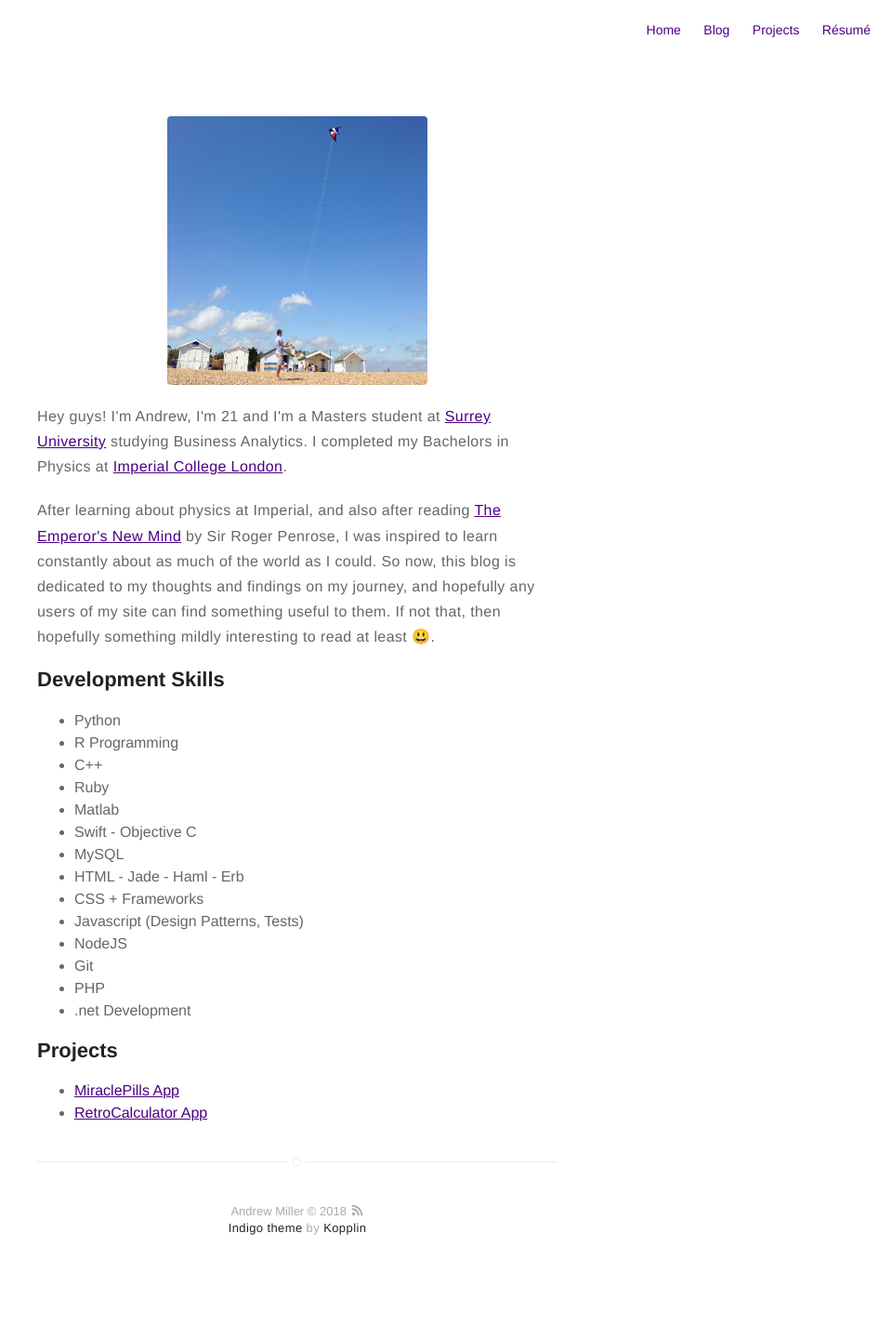
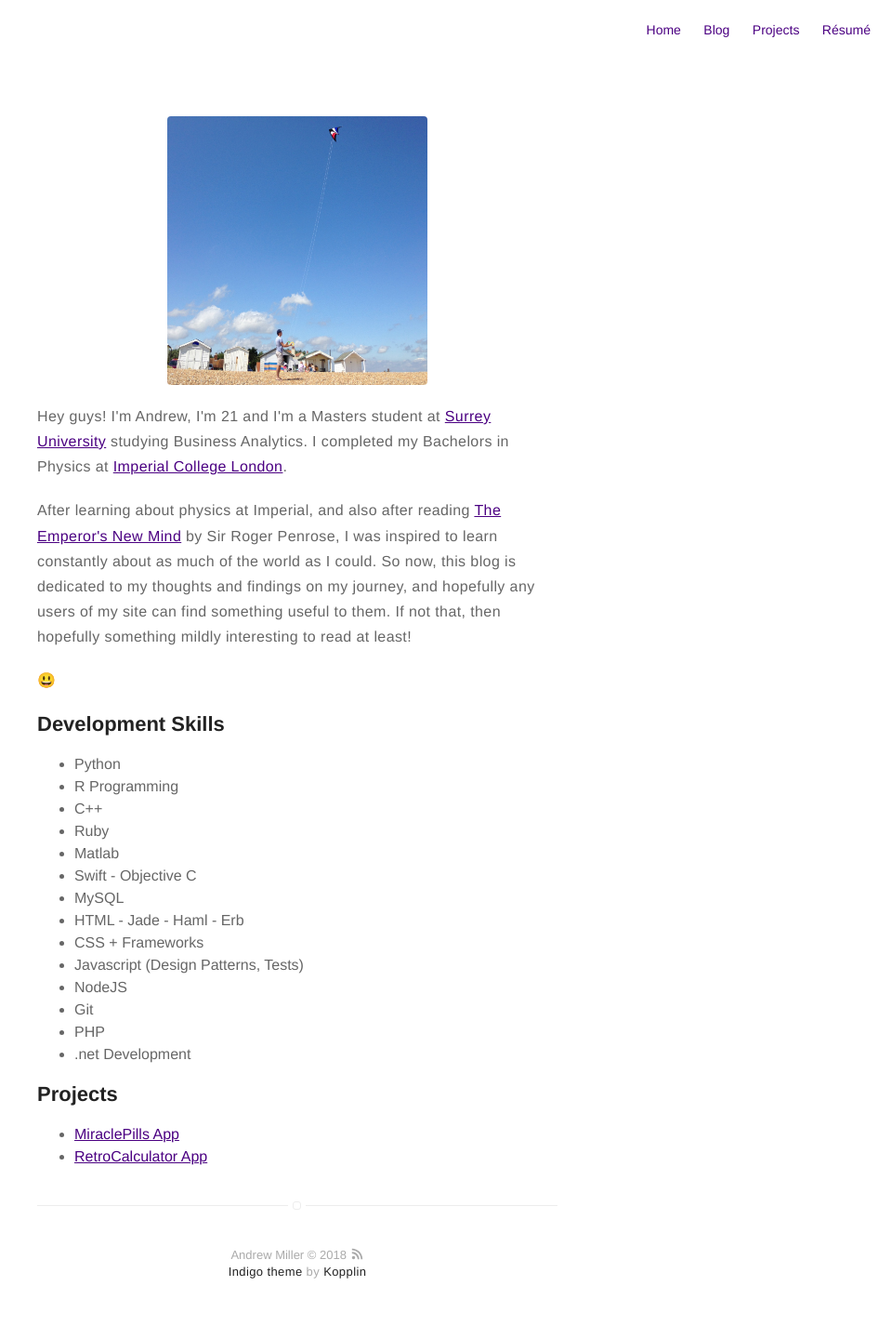
Before and after one commit to milldawg167/milldawg167.github.io, a Jekyll site: the page built from about.md, in a window 1280 px wide. Shown: the whole page at 93% size, without its empty margins (320-1280 px from the left). Built offline with Jekyll 4.4.1, drawn with Linux system fonts in a browser that asks for light colours; emoji names are drawn with the system emoji font; before the commit the page ends 1392 px from its top, so only the background shows below that.

```diff
--- a/about.md
+++ b/about.md
@@ -15,7 +15,9 @@ ref=dp_ob_title_bk">The Emperor's New Mind</a> by Sir Roger Penrose, I was inspi
 to learn constantly about as much of the world as I could. So now, this blog is
 dedicated to my thoughts and findings on my journey, and hopefully any users of my
 site can find something useful to them. If not that, then hopefully something mildly
-interesting to read at least :smiley:.</p>
+interesting to read at least!</p>
+
+:smiley:
 
 <h2>Development Skills</h2>
 
```
